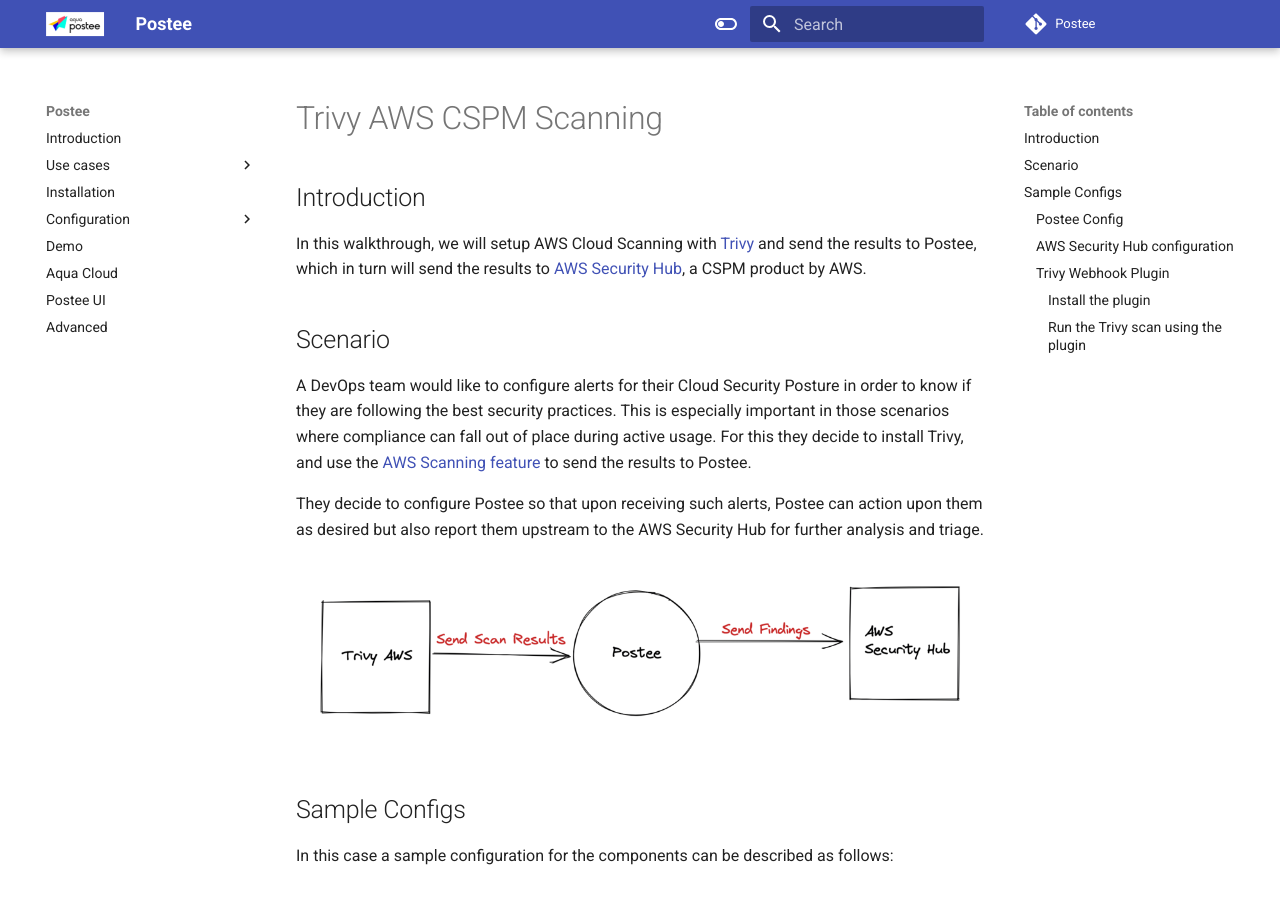
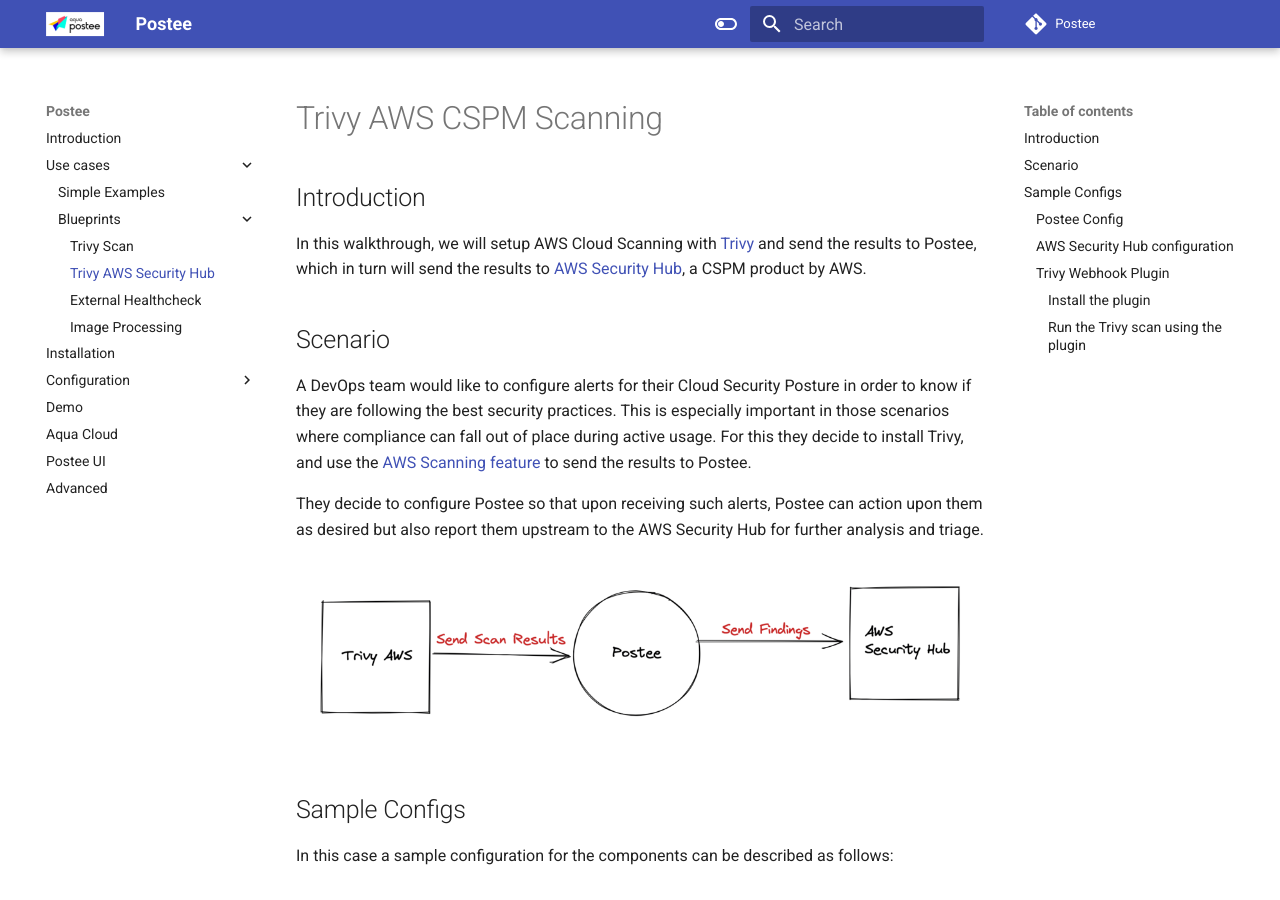
Before and after one commit to aquasecurity/postee, an MkDocs documentation site: the page built from docs/blueprints/trivy-aws-security-hub.md, in a window 1280 px wide and 900 px high. Built offline with MkDocs 1.6.1 and Material for MkDocs 9.7.7, drawn with Linux system fonts in a browser that asks for light colours; comment, search, counter and statistics services are not loaded; the version menu is left out.

Commit message:
docs(blueprints): Add Trivy AWS docs

```diff
--- a/mkdocs.yml
+++ b/mkdocs.yml
@@ -12,6 +12,8 @@
 - Use cases:
   - Simple Examples: examples.md
   - Blueprints:
+    - Trivy Scan: blueprints/trivy-vulnerability-scan.md
+    - Trivy AWS Security Hub: blueprints/trivy-aws-security-hub.md
     - External Healthcheck: blueprints/external-healthcheck.md
     - Image Processing: blueprints/image-processing.md
 - Installation: install.md
```
